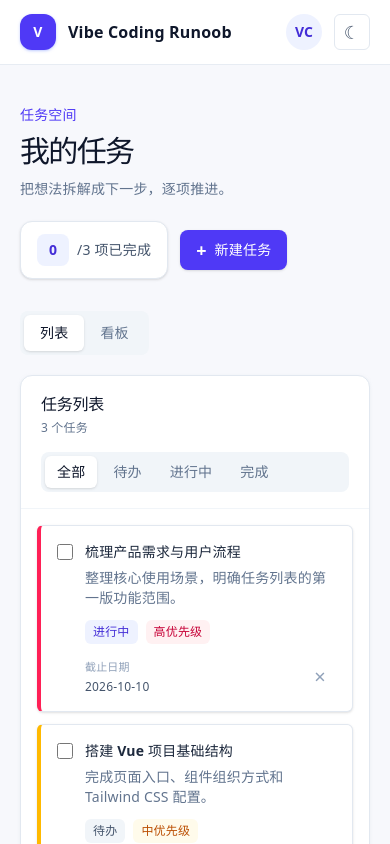
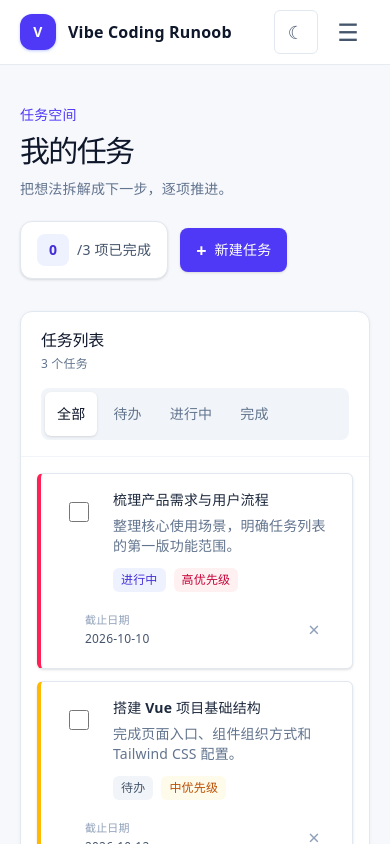
Before and after one commit to yangnana2024/vibe-coding-runoob, a Vue app: page / in a window 390 px wide. Shown: the top 844 px of the page. Built offline with nearby package versions, Linux system fonts and the light colour scheme.

Commit message:
第五轮对话：深色模式和移动端适配 移动端适配

```diff
--- a/src/App.vue
+++ b/src/App.vue
@@ -8,6 +8,7 @@ import { addTask, deleteTask, taskStore, updateTask } from './stores/taskStore'
 import type { Task } from './types/task'
 
 const isTaskModalOpen = ref(false)
+const isMobileMenuOpen = ref(false)
 const activeView = ref<'list' | 'kanban'>('list')
 
 const completedCount = computed(() => taskStore.tasks.filter((task) => task.status === 'done').length)
@@ -23,21 +24,63 @@ function moveTask(payload: { taskId: string; status: Task['status'] }) {
   const task = taskStore.tasks.find((item) => item.id === payload.taskId)
   if (task) updateTask({ ...task, status: payload.status })
 }
+
+function selectView(view: 'list' | 'kanban') {
+  activeView.value = view
+  isMobileMenuOpen.value = false
+}
 </script>
 
 <template>
   <div class="min-h-screen bg-[#f7f8fc] text-left text-slate-800 transition-colors dark:bg-slate-950 dark:text-slate-100">
     <header class="border-b border-slate-200/80 bg-white dark:border-slate-800 dark:bg-slate-900">
-      <div class="mx-auto flex h-16 max-w-6xl items-center justify-between px-5 sm:px-8">
+      <div class="mx-auto max-w-6xl px-5 sm:px-8">
+        <div class="flex h-16 items-center justify-between">
           <a href="#" class="flex items-center gap-3 text-slate-900 no-underline dark:text-slate-100">
             <span class="grid size-9 place-items-center rounded-xl bg-indigo-600 text-sm font-bold text-white shadow-sm shadow-indigo-200">V</span>
             <span class="text-base font-semibold">Vibe Coding Runoob</span>
           </a>
-        <div class="flex items-center gap-3">
+          <div class="flex items-center gap-2 sm:gap-3">
             <span class="hidden text-sm text-slate-500 dark:text-slate-400 sm:inline">个人工作区</span>
-          <span class="grid size-9 place-items-center rounded-full bg-indigo-50 text-sm font-semibold text-indigo-700 dark:bg-indigo-950 dark:text-indigo-300">VC</span>
+            <span class="hidden size-9 place-items-center rounded-full bg-indigo-50 text-sm font-semibold text-indigo-700 dark:bg-indigo-950 dark:text-indigo-300 sm:grid">VC</span>
             <ThemeToggle />
+            <button
+              type="button"
+              class="grid size-11 place-items-center rounded-md text-slate-600 hover:bg-slate-100 focus-visible:outline-2 focus-visible:outline-indigo-500 dark:text-slate-200 dark:hover:bg-slate-800 md:hidden"
+              :aria-expanded="isMobileMenuOpen"
+              aria-controls="mobile-navigation"
+              :aria-label="isMobileMenuOpen ? '关闭导航菜单' : '打开导航菜单'"
+              @click="isMobileMenuOpen = !isMobileMenuOpen"
+            >
+              <span aria-hidden="true" class="text-2xl leading-none">{{ isMobileMenuOpen ? '×' : '☰' }}</span>
+            </button>
           </div>
+        </div>
+        <nav
+          v-if="isMobileMenuOpen"
+          id="mobile-navigation"
+          aria-label="任务视图导航"
+          class="space-y-1 border-t border-slate-100 py-2 dark:border-slate-800 md:hidden"
+        >
+          <button
+            type="button"
+            class="min-h-11 w-full rounded-md px-3 text-left text-sm font-medium"
+            :class="activeView === 'list' ? 'bg-indigo-50 text-indigo-700 dark:bg-indigo-950 dark:text-indigo-300' : 'text-slate-600 hover:bg-slate-50 dark:text-slate-300 dark:hover:bg-slate-800'"
+            :aria-current="activeView === 'list' ? 'page' : undefined"
+            @click="selectView('list')"
+          >
+            列表
+          </button>
+          <button
+            type="button"
+            class="min-h-11 w-full rounded-md px-3 text-left text-sm font-medium"
+            :class="activeView === 'kanban' ? 'bg-indigo-50 text-indigo-700 dark:bg-indigo-950 dark:text-indigo-300' : 'text-slate-600 hover:bg-slate-50 dark:text-slate-300 dark:hover:bg-slate-800'"
+            :aria-current="activeView === 'kanban' ? 'page' : undefined"
+            @click="selectView('kanban')"
+          >
+            看板
+          </button>
+        </nav>
       </div>
     </header>
 
@@ -57,24 +100,24 @@ function moveTask(payload: { taskId: string; status: Task['status'] }) {
         </div>
       </section>
 
-      <div class="mb-5 inline-flex rounded-lg bg-slate-100 p-1 dark:bg-slate-800" role="tablist" aria-label="任务视图">
+      <div class="mb-5 hidden rounded-lg bg-slate-100 p-1 dark:bg-slate-800 md:inline-flex" role="tablist" aria-label="任务视图">
         <button
           type="button"
           role="tab"
-          class="rounded-md px-4 py-2 text-sm font-medium transition-colors focus-visible:outline-2 focus-visible:outline-indigo-500"
+          class="min-h-11 rounded-md px-4 text-sm font-medium transition-colors focus-visible:outline-2 focus-visible:outline-indigo-500"
           :class="activeView === 'list' ? 'bg-white text-slate-900 shadow-sm dark:bg-slate-700 dark:text-slate-100' : 'text-slate-500 hover:text-slate-800 dark:text-slate-400 dark:hover:text-slate-100'"
           :aria-selected="activeView === 'list'"
-          @click="activeView = 'list'"
+          @click="selectView('list')"
         >
           列表
         </button>
         <button
           type="button"
           role="tab"
-          class="rounded-md px-4 py-2 text-sm font-medium transition-colors focus-visible:outline-2 focus-visible:outline-indigo-500"
+          class="min-h-11 rounded-md px-4 text-sm font-medium transition-colors focus-visible:outline-2 focus-visible:outline-indigo-500"
           :class="activeView === 'kanban' ? 'bg-white text-slate-900 shadow-sm dark:bg-slate-700 dark:text-slate-100' : 'text-slate-500 hover:text-slate-800 dark:text-slate-400 dark:hover:text-slate-100'"
           :aria-selected="activeView === 'kanban'"
-          @click="activeView = 'kanban'"
+          @click="selectView('kanban')"
         >
           看板
         </button>
--- a/src/components/KanbanBoard.vue
+++ b/src/components/KanbanBoard.vue
@@ -47,11 +47,11 @@ function dropTask(event: DragEvent, status: TaskStatus) {
 </script>
 
 <template>
-  <div class="flex gap-4 overflow-x-auto pb-3 lg:grid lg:grid-cols-3 lg:overflow-visible">
+  <div class="grid grid-cols-1 gap-4 pb-3 sm:gap-5 md:grid-cols-2 lg:grid-cols-3">
     <section
       v-for="column in columns"
       :key="column.status"
-      class="min-w-[280px] flex-1 rounded-lg border border-slate-200 bg-slate-50/70 p-3 dark:border-slate-700 dark:bg-slate-900/80"
+      class="min-w-0 rounded-lg border border-slate-200 bg-slate-50/70 p-3 dark:border-slate-700 dark:bg-slate-900/80"
       :class="{
         'border-t-4 border-t-slate-400': column.status === 'todo',
         'border-t-4 border-t-sky-500': column.status === 'in-progress',
--- a/src/components/TaskCard.vue
+++ b/src/components/TaskCard.vue
@@ -33,13 +33,15 @@ const statusLabels = {
     }"
   >
     <div class="flex min-w-0 gap-3">
+      <label class="grid size-11 shrink-0 cursor-pointer place-items-center" :aria-label="task.status === 'done' ? '标记为待办' : '标记为完成'">
         <input
           type="checkbox"
           :checked="task.status === 'done'"
           :aria-label="task.status === 'done' ? '标记为待办' : '标记为完成'"
-        class="mt-0.5 size-4 shrink-0 cursor-pointer accent-emerald-600"
+          class="size-5 cursor-pointer accent-emerald-600"
           @change="emit('toggle', task)"
         />
+      </label>
       <div class="min-w-0">
         <h3
           class="m-0 text-sm font-semibold text-slate-800 dark:text-slate-100"
@@ -77,7 +79,7 @@ const statusLabels = {
       <button
         type="button"
         aria-label="删除任务"
-        class="grid size-8 shrink-0 place-items-center rounded-md text-xl leading-none text-slate-400 transition-colors hover:bg-rose-50 hover:text-rose-600 focus-visible:outline-2 focus-visible:outline-rose-500 dark:text-slate-500 dark:hover:bg-rose-950 dark:hover:text-rose-300"
+        class="grid size-11 shrink-0 place-items-center rounded-md text-xl leading-none text-slate-400 transition-colors hover:bg-rose-50 hover:text-rose-600 focus-visible:outline-2 focus-visible:outline-rose-500 dark:text-slate-500 dark:hover:bg-rose-950 dark:hover:text-rose-300"
         @click="emit('delete', task)"
       >
         ×
--- a/src/components/TaskList.vue
+++ b/src/components/TaskList.vue
@@ -40,7 +40,7 @@ const visibleTasks = computed(() =>
           v-for="filter in filters"
           :key="filter.value"
           type="button"
-          class="rounded-md px-3 py-1.5 text-sm transition-colors focus-visible:outline-2 focus-visible:outline-indigo-500"
+          class="min-h-11 rounded-md px-3 text-sm transition-colors focus-visible:outline-2 focus-visible:outline-indigo-500"
           :class="activeFilter === filter.value ? 'bg-white font-semibold text-slate-900 shadow-sm dark:bg-slate-700 dark:text-slate-100' : 'text-slate-500 hover:text-slate-800 dark:text-slate-400 dark:hover:text-slate-100'"
           :aria-pressed="activeFilter === filter.value"
           @click="activeFilter = filter.value"
--- a/src/components/TaskModal.vue
+++ b/src/components/TaskModal.vue
@@ -62,7 +62,7 @@ onUnmounted(() => window.removeEventListener('keydown', handleKeydown))
 <template>
   <button
     type="button"
-    class="inline-flex items-center gap-2 rounded-lg bg-indigo-600 px-4 py-2.5 text-sm font-semibold text-white shadow-sm transition-colors hover:bg-indigo-700 focus-visible:outline-2 focus-visible:outline-offset-2 focus-visible:outline-indigo-600"
+    class="inline-flex min-h-11 items-center gap-2 rounded-lg bg-indigo-600 px-4 text-sm font-semibold text-white shadow-sm transition-colors hover:bg-indigo-700 focus-visible:outline-2 focus-visible:outline-offset-2 focus-visible:outline-indigo-600"
     @click="emit('update:modelValue', true)"
   >
     <span aria-hidden="true" class="text-lg leading-none">+</span>
@@ -70,16 +70,33 @@ onUnmounted(() => window.removeEventListener('keydown', handleKeydown))
   </button>
 
   <Teleport to="body">
+    <Transition
+      enter-active-class="transition-opacity duration-200"
+      enter-from-class="opacity-0"
+      enter-to-class="opacity-100"
+      leave-active-class="transition-opacity duration-200"
+      leave-from-class="opacity-100"
+      leave-to-class="opacity-0"
+    >
       <div
         v-if="modelValue"
-        class="fixed inset-0 z-50 grid place-items-center overflow-y-auto bg-slate-950/45 p-4"
+        class="fixed inset-0 z-50 grid items-end overflow-y-auto bg-slate-950/45 p-0 sm:place-items-center sm:p-4"
         @click.self="closeModal"
       >
+        <Transition
+          appear
+          enter-active-class="transition-transform duration-300 ease-out"
+          enter-from-class="translate-y-full sm:translate-y-3"
+          enter-to-class="translate-y-0"
+          leave-active-class="transition-transform duration-200 ease-in"
+          leave-from-class="translate-y-0"
+          leave-to-class="translate-y-full sm:translate-y-3"
+        >
         <section
           role="dialog"
           aria-modal="true"
           aria-labelledby="task-modal-title"
-          class="my-auto w-full max-w-lg rounded-xl bg-white p-6 shadow-2xl dark:bg-slate-900"
+          class="max-h-[90dvh] w-full overflow-y-auto rounded-t-xl rounded-b-none bg-white p-5 shadow-2xl dark:bg-slate-900 sm:my-auto sm:max-w-lg sm:rounded-xl sm:p-6"
         >
           <div class="mb-6 flex items-start justify-between gap-4">
             <div>
@@ -89,7 +106,7 @@ onUnmounted(() => window.removeEventListener('keydown', handleKeydown))
             <button
               type="button"
               aria-label="关闭弹窗"
-              class="grid size-8 shrink-0 place-items-center rounded-md text-xl leading-none text-slate-400 hover:bg-slate-100 hover:text-slate-700 focus-visible:outline-2 focus-visible:outline-indigo-500 dark:text-slate-500 dark:hover:bg-slate-800 dark:hover:text-slate-200"
+              class="grid size-11 shrink-0 place-items-center rounded-md text-xl leading-none text-slate-400 hover:bg-slate-100 hover:text-slate-700 focus-visible:outline-2 focus-visible:outline-indigo-500 dark:text-slate-500 dark:hover:bg-slate-800 dark:hover:text-slate-200"
               @click="closeModal"
             >
               ×
@@ -106,7 +123,7 @@ onUnmounted(() => window.removeEventListener('keydown', handleKeydown))
                 aria-required="true"
                 :aria-invalid="titleError"
                 aria-describedby="task-title-error"
-                class="w-full rounded-md border bg-white px-3 py-2 text-sm text-slate-900 outline-none transition placeholder:text-slate-400 focus:border-indigo-500 focus:ring-2 focus:ring-indigo-100 dark:bg-slate-950 dark:text-slate-100 dark:placeholder:text-slate-500"
+                class="w-full rounded-md border bg-white px-3 py-2 text-base text-slate-900 outline-none transition placeholder:text-slate-400 focus:border-indigo-500 focus:ring-2 focus:ring-indigo-100 dark:bg-slate-950 dark:text-slate-100 dark:placeholder:text-slate-500"
                 :class="titleError ? 'border-rose-500 dark:border-rose-400' : 'border-slate-300 dark:border-slate-700'"
                 placeholder="输入任务标题"
                 @input="titleError = false"
@@ -122,7 +139,7 @@ onUnmounted(() => window.removeEventListener('keydown', handleKeydown))
                 id="task-description"
                 v-model="form.description"
                 rows="3"
-                class="w-full resize-y rounded-md border border-slate-300 bg-white px-3 py-2 text-sm text-slate-900 outline-none transition placeholder:text-slate-400 focus:border-indigo-500 focus:ring-2 focus:ring-indigo-100 dark:border-slate-700 dark:bg-slate-950 dark:text-slate-100 dark:placeholder:text-slate-500"
+                class="w-full resize-y rounded-md border border-slate-300 bg-white px-3 py-2 text-base text-slate-900 outline-none transition placeholder:text-slate-400 focus:border-indigo-500 focus:ring-2 focus:ring-indigo-100 dark:border-slate-700 dark:bg-slate-950 dark:text-slate-100 dark:placeholder:text-slate-500"
                 placeholder="补充任务细节"
               />
             </div>
@@ -132,7 +149,7 @@ onUnmounted(() => window.removeEventListener('keydown', handleKeydown))
               <select
                 id="task-priority"
                 v-model="form.priority"
-                class="w-full rounded-md border border-slate-300 bg-white px-3 py-2 text-sm text-slate-900 outline-none transition focus:border-indigo-500 focus:ring-2 focus:ring-indigo-100 dark:border-slate-700 dark:bg-slate-950 dark:text-slate-100"
+                class="w-full rounded-md border border-slate-300 bg-white px-3 py-2 text-base text-slate-900 outline-none transition focus:border-indigo-500 focus:ring-2 focus:ring-indigo-100 dark:border-slate-700 dark:bg-slate-950 dark:text-slate-100"
               >
                 <option value="high">高优先级</option>
                 <option value="medium">中优先级</option>
@@ -143,20 +160,22 @@ onUnmounted(() => window.removeEventListener('keydown', handleKeydown))
             <div class="flex justify-end gap-2 border-t border-slate-100 pt-4 dark:border-slate-800">
               <button
                 type="button"
-                class="rounded-md border border-slate-300 px-4 py-2 text-sm font-medium text-slate-700 hover:bg-slate-50 focus-visible:outline-2 focus-visible:outline-indigo-500 dark:border-slate-700 dark:text-slate-300 dark:hover:bg-slate-800"
+                class="min-h-11 rounded-md border border-slate-300 px-4 text-sm font-medium text-slate-700 hover:bg-slate-50 focus-visible:outline-2 focus-visible:outline-indigo-500 dark:border-slate-700 dark:text-slate-300 dark:hover:bg-slate-800"
                 @click="closeModal"
               >
                 取消
               </button>
               <button
                 type="submit"
-                class="rounded-md bg-indigo-600 px-4 py-2 text-sm font-semibold text-white hover:bg-indigo-700 focus-visible:outline-2 focus-visible:outline-offset-2 focus-visible:outline-indigo-600"
+                class="min-h-11 rounded-md bg-indigo-600 px-4 text-sm font-semibold text-white hover:bg-indigo-700 focus-visible:outline-2 focus-visible:outline-offset-2 focus-visible:outline-indigo-600"
               >
                 创建任务
               </button>
             </div>
           </form>
         </section>
+        </Transition>
       </div>
+    </Transition>
   </Teleport>
 </template>
--- a/src/components/ThemeToggle.vue
+++ b/src/components/ThemeToggle.vue
@@ -36,7 +36,7 @@ onMounted(() => {
 <template>
   <button
     type="button"
-    class="grid size-9 place-items-center rounded-md border border-slate-200 bg-white text-lg text-slate-600 transition-colors hover:bg-slate-100 focus-visible:outline-2 focus-visible:outline-indigo-500 dark:border-slate-700 dark:bg-slate-800 dark:text-slate-200 dark:hover:bg-slate-700"
+    class="grid size-11 place-items-center rounded-md border border-slate-200 bg-white text-lg text-slate-600 transition-colors hover:bg-slate-100 focus-visible:outline-2 focus-visible:outline-indigo-500 dark:border-slate-700 dark:bg-slate-800 dark:text-slate-200 dark:hover:bg-slate-700"
     :aria-label="isDark ? '切换到亮色模式' : '切换到深色模式'"
     :title="isDark ? '切换到亮色模式' : '切换到深色模式'"
     @click="toggleTheme"
```
Lines whose indentation alone changed are shown as unchanged.
